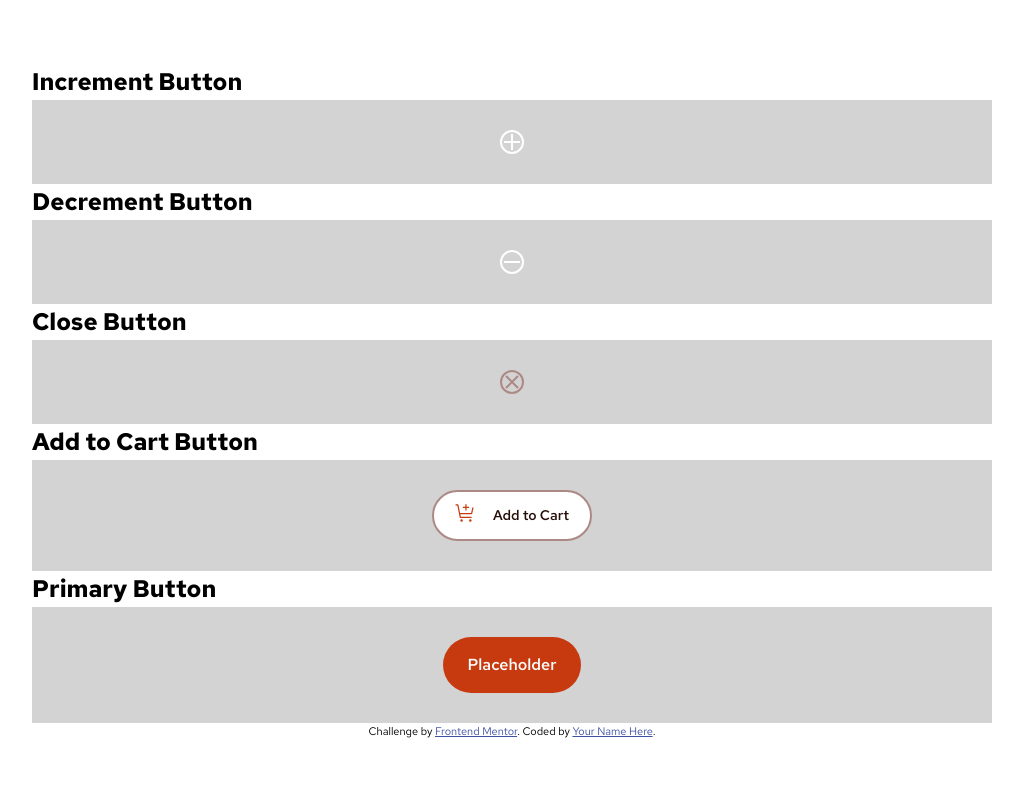
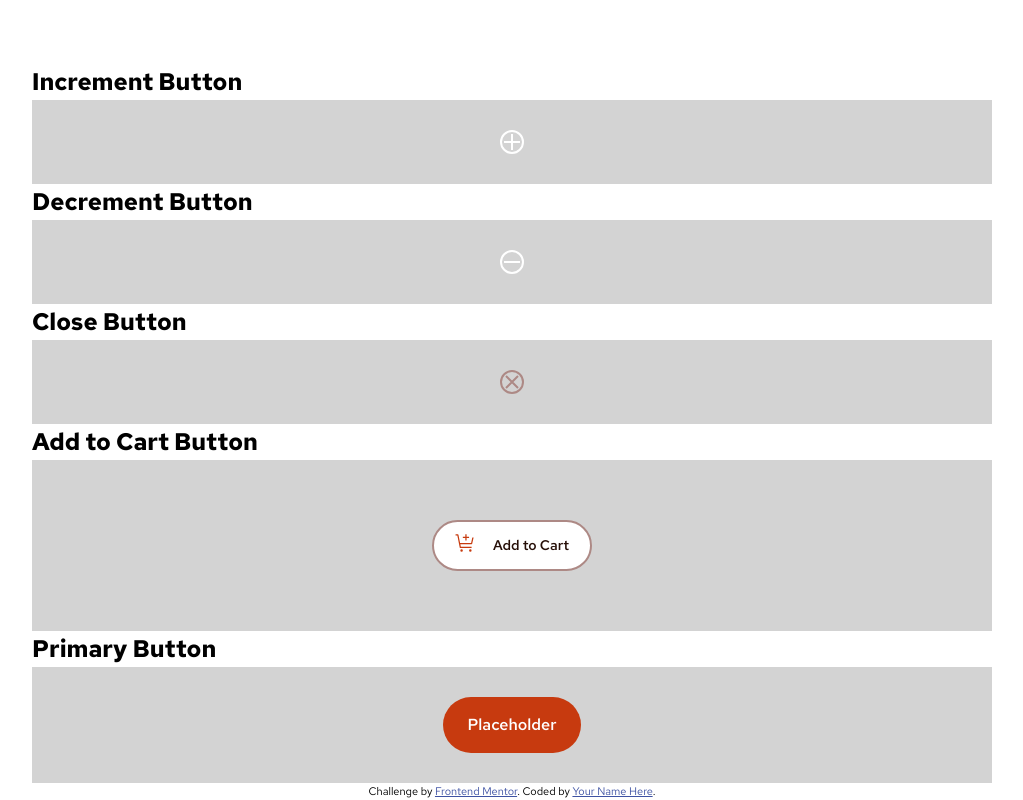
Before and after one commit to takahashiyb/product-list-with-cart, a Vue app: page / in a window 1280 px wide. Shown: the part 3767-4567 px from the top of the page, without its empty margins (128-1151 px from the left). Before the commit the page ends 4507 px from the top, so only its background shows below. Built offline with nearby package versions, Linux system fonts and the light colour scheme.

Commit message:
Add a main div to be able to target the shadow DOM.

```diff
--- a/src/components/AddToCartButton.vue
+++ b/src/components/AddToCartButton.vue
@@ -10,6 +10,7 @@ function clickCartButton() {
 </script>
 
 <template>
+  <div class="main__add-to-cart">
     <button class="button__add-to-cart" v-if="isAddCartButton" @click="clickCartButton()">
       <div>
         <svg
@@ -36,6 +37,7 @@ function clickCartButton() {
       <AddMinusButton :shape="'plus'"></AddMinusButton>
       <span>1</span>
       <AddMinusButton :shape="'minus'"></AddMinusButton>
+    </div>
   </div>
 </template>
 
```
Lines whose indentation alone changed are shown as unchanged.
